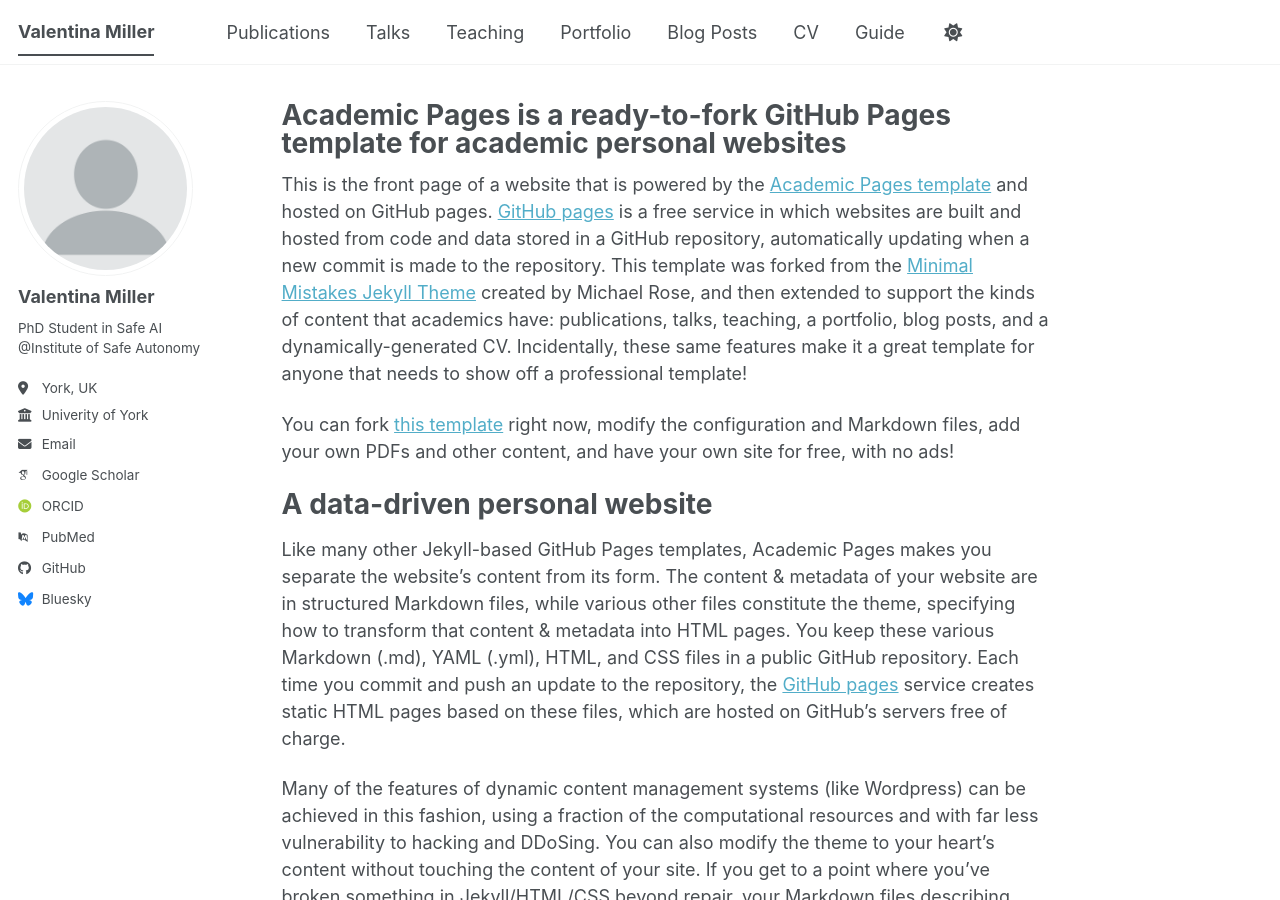
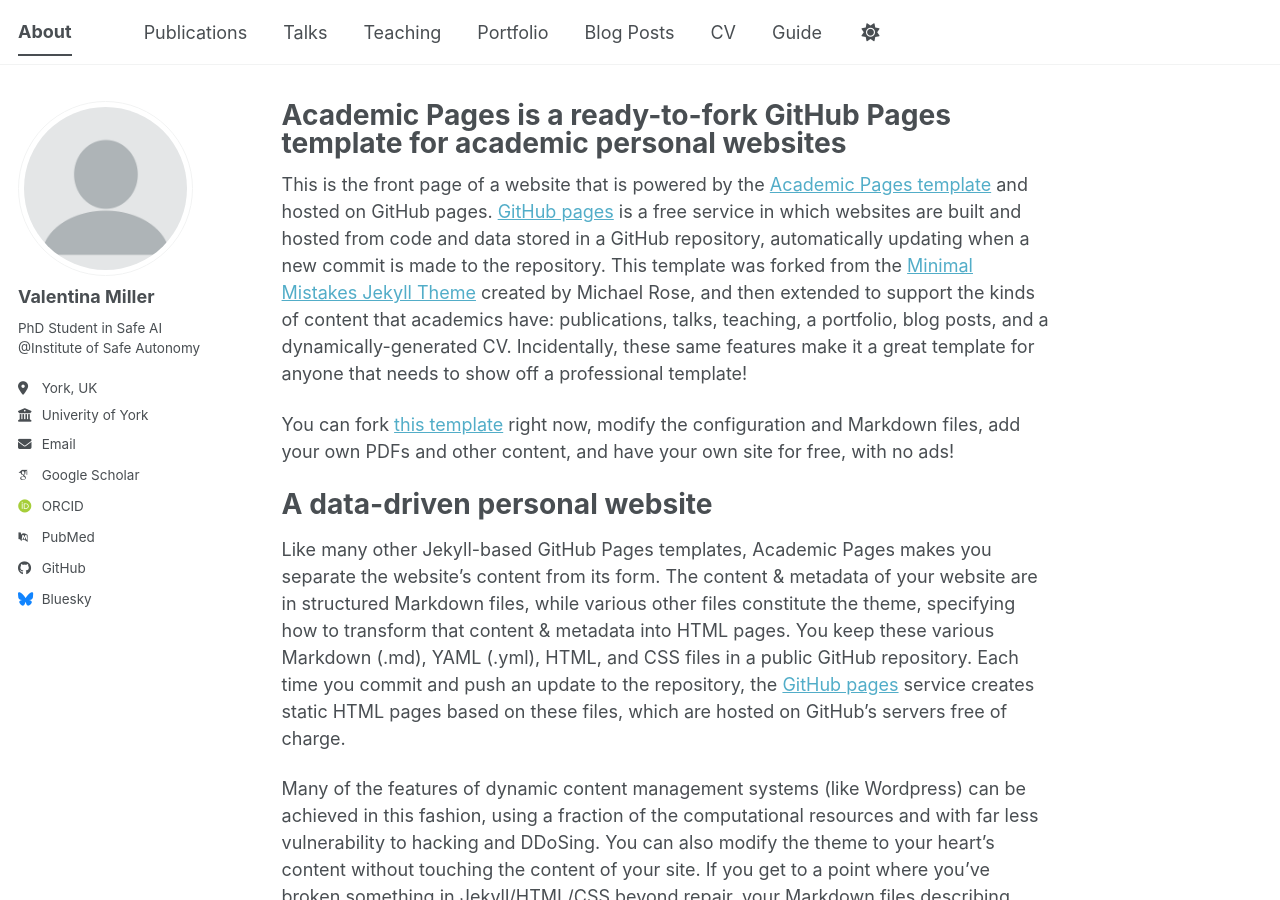
Before and after one commit to ValentinaMiller/ValentinaMiller.github.io, a Jekyll site: the page built from _pages/about.md, in a window 1280 px wide and 900 px high. Built offline with Jekyll 4.4.1, drawn with Linux system fonts in a browser that asks for light colours; some web fonts are replaced; a script bundle is joined from its source files by our own code; library files that are not in the unit come from our copies.

Commit message:
Update _config.yml

```diff
--- a/_config.yml
+++ b/_config.yml
@@ -9,7 +9,7 @@
 # Basic Site Settings
 locale                   : "en-US"
 site_theme               : "default" # The available themes options are "default", "air", "sunrise", "mint", "dirt" and "contrast"
-title                    : "Valentina Miller"
+title                    : "About"
 title_separator          : "-"
 name                     : &name "Valentina Miller"
 description              : &description "Personal website of Valentina Miller"   # Update this with a general description of your site, this is the default if not overridden by a page
@@ -26,7 +26,7 @@
   avatar           : "profile.png"
   name             : "Valentina Miller"
   pronouns         : # example: "she/her"
-  bio              : "PhD Student in Safe AI\n@Institute of Safe Autonomy"
+  bio              : "PhD Student in Safe AI<br>@Institute of Safe Autonomy"
   location         : "York, UK"
   employer         : "Univerity of York"
   uri              : # URL
```
